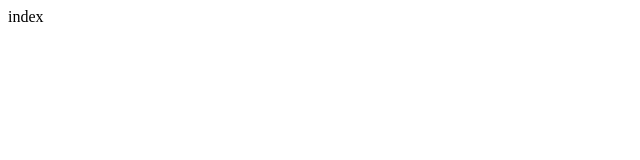
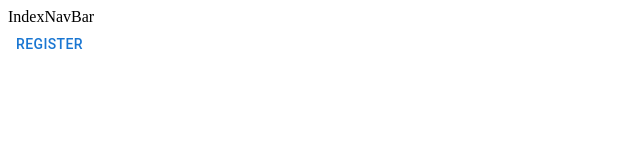
Before and after one commit to cama0000/schoolapp, a Next.js app in the folder schoolapp-frontend/: page / in a window 1280 px wide. Shown: the top 160 px of the page, without its empty margins (0-640 px from the left). Built offline with nearby package versions, Linux system fonts and the light colour scheme.

Commit message:
added components folder and register button

```diff
--- /dev/null
+++ b/schoolapp-frontend/src/components/IndexNavBar.jsx
@@ -0,0 +1,9 @@
+import React from 'react'
+
+const IndexNavBar = () => {
+  return (
+    <div className='bg-purple-500'>IndexNavBar</div>
+  )
+}
+
+export default IndexNavBar
--- a/schoolapp-frontend/src/pages/index.jsx
+++ b/schoolapp-frontend/src/pages/index.jsx
@@ -1,8 +1,19 @@
+import IndexNavBar from '@/components/IndexNavBar'
+import { Button } from '@mui/material'
+import Link from 'next/link'
 import React from 'react'
 
 const index = () => {
   return (
-    <div>index</div>
+    <div>
+        <IndexNavBar/>
+
+        <Link href="/register" passHref>
+            <Button>
+                Register
+            </Button>
+        </Link>
+    </div>
   )
 }
 
```
